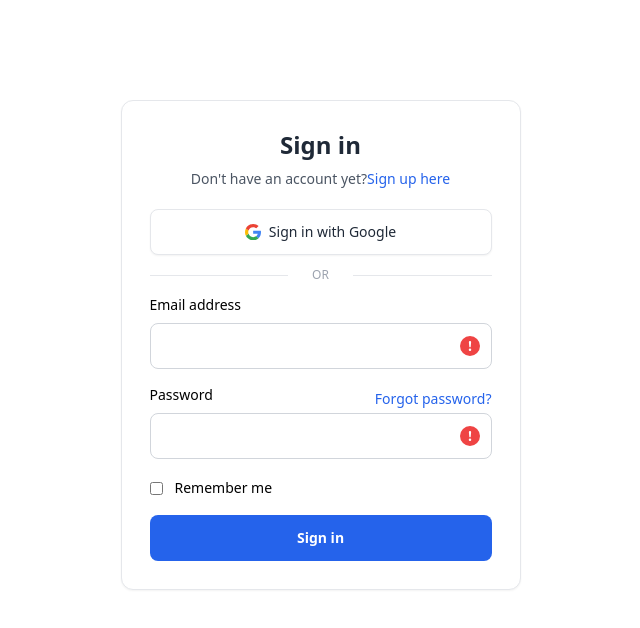
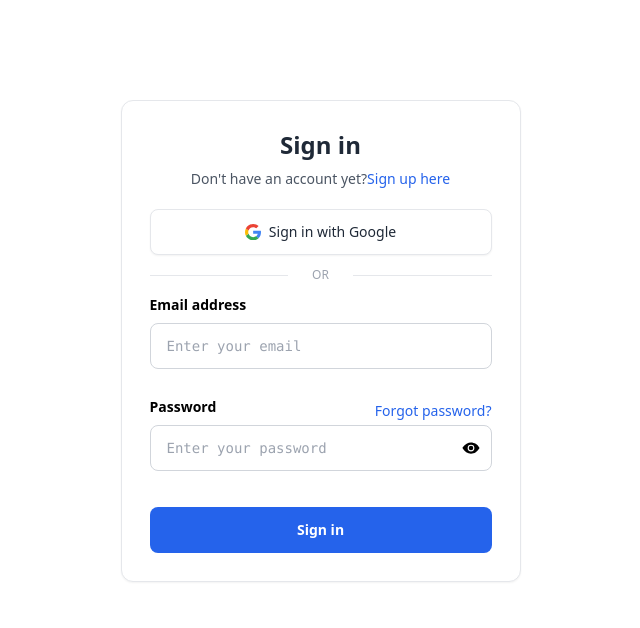
Before and after one commit to rakib-siddiki/Facebook-profile-clone, a React (Vite) app: page /sign-in in a window 1280 px wide. Shown: the top 628 px of the page, without its empty margins (512-1152 px from the left). Built offline with nearby package versions, Linux system fonts and the light colour scheme.

Commit message:
login page

```diff
--- a/src/main.jsx
+++ b/src/main.jsx
@@ -9,6 +9,7 @@ import ForgotPassword from "./pages/forgetPassword/ForgetPassword";
 import { createBrowserRouter, RouterProvider } from "react-router-dom";
 import { store } from "./store";
 import { Provider } from "react-redux";
+import Home from "./pages/home/Home";
 
 const router = createBrowserRouter([
   {
@@ -21,6 +22,10 @@ const router = createBrowserRouter([
   {
     path:'/forget-password',
     element:<ForgotPassword/>
+  },
+  {
+    path:'/',
+    element:<Home/>
   }
 ]);
 ReactDOM.createRoot(document.getElementById("root")).render(
--- a/src/pages/forgetPassword/ForgetPassword.jsx
+++ b/src/pages/forgetPassword/ForgetPassword.jsx
@@ -50,6 +50,7 @@ const ForgotPassword = () => {
                                     className="py-3 px-4 block w-full outline-none border border-gray-300 rounded-lg text-sm  disabled:opacity-50 disabled:pointer-events-none"
                                     required
                                     aria-describedby="email-error"
+                                    placeholder="enter your email "
                                   />
                                 </div>
                                 <p
--- /dev/null
+++ b/src/pages/home/Home.jsx
@@ -0,0 +1,11 @@
+import React from 'react';
+
+const Home = () => {
+    return (
+        <div>
+            home
+        </div>
+    );
+};
+
+export default Home;
--- a/src/pages/signIn/SignIn.jsx
+++ b/src/pages/signIn/SignIn.jsx
@@ -1,9 +1,94 @@
-import { Link } from "react-router-dom";
+import { Link, useNavigate } from "react-router-dom";
 import img from "../../assets/sign-in/sign-in.gif";
+import { useState } from "react";
+import {
+  getAuth,
+  signInWithEmailAndPassword,
+  signInWithPopup,
+  GoogleAuthProvider,
+} from "firebase/auth";
+import { ToastContainer, toast } from "react-toastify";
+import { IoEye, IoEyeOff } from "react-icons/io5";
+const SignIn = () => {
+  //state variables
+  const [email, setEmail] = useState("");
+  const [password, setPassowrd] = useState("");
+  const [emailErr, setEmailErr] = useState("");
+  const [passwordErr, setPasswordErr] = useState("");
+  const [error, setError] = useState(false);
+  const [show, setShow] = useState(true);
+  // other variable
+  const auth = getAuth();
+  const provider = new GoogleAuthProvider();
+  const navigate = useNavigate();
+  // signedin with email and password
+  const handleSignedIn = () => {
+    if (email.trim() === "" && password.trim() === "") {
+      setEmailErr("Enter your Email");
+      setPasswordErr("Enter your password");
+      return;
+    }
+    // Signed in
+    signInWithEmailAndPassword(auth, email, password)
+      .then((userCredential) => {
+        const user = userCredential.user
+        console.log(
+          "🚀 > file: SignIn.jsx:33 > .then > userCredential:",
+          userCredential
+        );
+        if (user.emailVerified) {
+          toast.success("Sign In successful");
+          setTimeout(() => {
+            navigate("/");
+          }, 2000);
+        }else{
+          toast.warn('please verify your email')
+        }
+        //navogate to home
+        // ...
+      })
+      .catch((error) => {
+        const errorCode = error.code;
+        errorCode === "auth/invalid-credential" && setError(true),
+          toast.error("Incorrect Information");
+        errorCode === "auth/missing-password" && setError(true);
 
-const SignIn = () => {
+      });
+  };
+  // signedIn with google
+  const signedInWithGoogle = () => {
+    signInWithPopup(auth, provider)
+      .then((result) => {
+        // This gives you a Google Access Token. You can use it to access the Google API.
+        const credential = GoogleAuthProvider.credentialFromResult(result);
+        console.log(
+          "🚀 > file: SignIn.jsx:50 > .then > credential:",
+          credential
+        );
+        // ...
+      })
+      .catch((error) => {
+        // Handle Errors here.
+        const errorCode = error.code;
+        console.log(
+          "🚀 > file: SignIn.jsx:55 > signedInWithGoogle > errorCode:",
+          errorCode
+        );
+      });
+  };
   return (
     <>
+      <ToastContainer
+        position="top-center"
+        autoClose={1000}
+        newestOnTop={false}
+        closeOnClick
+        rtl={false}
+        pauseOnFocusLoss
+        draggable
+        pauseOnHover
+        theme="colored"
+      />
       <div className="h-full md:h-screen">
         <div className="container mx-auto">
           <div className="flex justify-center px-6 my-12">
@@ -33,6 +118,7 @@ const SignIn = () => {
 
                     <div className="mt-5">
                       <button
+                        onClick={signedInWithGoogle}
                         type="button"
                         className="w-full py-3 px-4 inline-flex justify-center items-center gap-x-2 text-sm font-medium rounded-lg border border-gray-200 bg-white text-gray-800 shadow-sm hover:bg-gray-50 disabled:opacity-50 disabled:pointer-events-none"
                       >
@@ -68,13 +154,13 @@ const SignIn = () => {
                       </div>
 
                       {/* Form */}
-                      <form>
+                      <form onClick={(e) => e.preventDefault()}>
                         <div className="grid gap-y-4">
                           {/* Form Group */}
                           <div>
                             <label
                               htmlFor="email"
-                              className="block text-sm mb-2"
+                              className="block text-sm mb-2 font-semibold"
                             >
                               Email address
                             </label>
@@ -83,11 +169,25 @@ const SignIn = () => {
                                 type="email"
                                 id="email"
                                 name="email"
-                                className="py-3 px-4 block w-full  rounded-lg text-sm border border-gray-300 outline-none disabled:opacity-50 disabled:pointer-events-none"
+                                placeholder="Enter your email "
+                                value={email}
+                                onChange={(e) => {
+                                  setEmail(e.target.value);
+                                }}
+                                className="py-3 px-4 block w-full mb-3 font-mono  rounded-lg text-sm border border-gray-300 outline-none disabled:opacity-50 disabled:pointer-events-none"
                                 required
                                 aria-describedby="email-error"
                               />
-                              <div className=" absolute inset-y-0 end-0 flex items-center pointer-events-none pe-3">
+                              {emailErr && (
+                                <p className=" absolute -bottom-7 w-full py-0.5 text-sm  text-white  rounded-bl-3xl  px-4 font-semibold bg-red-500">
+                                  {emailErr}
+                                </p>
+                              )}
+                              <div
+                                className={`absolute  end-0 flex items-center pointer-events-none pe-3 ${
+                                  error ? "flex top-3" : "hidden"
+                                }`}
+                              >
                                 <svg
                                   className="h-5 w-5 text-red-500"
                                   width="16"
@@ -115,7 +215,7 @@ const SignIn = () => {
                             <div className="flex justify-between items-center">
                               <label
                                 htmlFor="password"
-                                className="block text-sm mb-2"
+                                className="block text-sm mb-2 font-semibold"
                               >
                                 Password
                               </label>
@@ -131,53 +231,36 @@ const SignIn = () => {
                                 type="password"
                                 id="password"
                                 name="password"
-                                className="py-3 px-4 block w-full  rounded-lg text-sm border border-gray-300 outline-none disabled:opacity-50 disabled:pointer-events-none"
+                                placeholder="Enter your password "
+                                value={password}
+                                onChange={(e) => {
+                                  setPassowrd(e.target.value);
+                                }}
+                                className="py-3 px-4 mb-5 block w-full  rounded-lg font-mono text-sm border border-gray-300 outline-none disabled:opacity-50 disabled:pointer-events-none "
                                 required
                                 aria-describedby="password-error"
                               />
-                              <div className="absolute inset-y-0 end-0 flex items-center pointer-events-none pe-3">
-                                <svg
-                                  className="h-5 w-5 text-red-500"
-                                  width="16"
-                                  height="16"
-                                  fill="currentColor"
-                                  viewBox="0 0 16 16"
-                                  aria-hidden="true"
-                                >
-                                  <path d="M16 8A8 8 0 1 1 0 8a8 8 0 0 1 16 0zM8 4a.905.905 0 0 0-.9.995l.35 3.507a.552.552 0 0 0 1.1 0l.35-3.507A.905.905 0 0 0 8 4zm.002 6a1 1 0 1 0 0 2 1 1 0 0 0 0-2z" />
-                                </svg>
+                              {passwordErr && (
+                                <p className="absolute w-full -bottom-7 py-0.5 text-sm text-white  rounded-bl-3xl  px-4 font-semibold bg-red-500">
+                                  {passwordErr}
+                                </p>
+                              )}
+                              {/* eye icon */}
+                              <div
+                                onClick={() => setShow((prev) => !prev)}
+                                className={`absolute  end-0 flex items-center top-3.5 right-0 pe-3 text-lg cursor-pointer z-20
+                                   `}
+                              >
+                                {show ? <IoEye /> : <IoEyeOff />}
                               </div>
                             </div>
-                            <p
-                              className="hidden text-xs text-red-600 mt-2"
-                              id="password-error"
-                            >
-                              8+ characters required
-                            </p>
                           </div>
                           {/* End Form Group */}
 
-                          {/* Checkbox */}
-                          <div className="flex items-center">
-                            <div className="flex">
-                              <input
-                                id="remember-me"
-                                name="remember-me"
-                                type="checkbox"
-                                className="shrink-0 mt-0.5 border-gray-200 rounded text-blue-600 pointer-events-none focus:ring-blue-500"
-                              />
-                            </div>
-                            <div className="ms-3">
-                              <label htmlFor="remember-me" className="text-sm">
-                                Remember me
-                              </label>
-                            </div>
-                          </div>
-                          {/* End Checkbox */}
-
                           <button
                             type="submit"
-                            className="w-full py-3 px-4 inline-flex justify-center items-center gap-x-2 text-sm font-semibold rounded-lg border border-transparent bg-blue-600 text-white hover:bg-blue-700 disabled:opacity-50 disabled:pointer-events-none"
+                            onClick={handleSignedIn}
+                            className=" active:scale-95 w-full py-3 px-4 inline-flex justify-center items-center gap-x-2 text-sm font-semibold rounded-lg border border-transparent bg-blue-600 text-white hover:bg-blue-700 disabled:opacity-50 disabled:pointer-events-none"
                           >
                             Sign in
                           </button>
```
Also changed, not shown: package.json (+6 -1 lines), src/pages/signUp/SignUp.jsx (+4 -14 lines), 1 other file (tests, documents, lock files or other folders).
